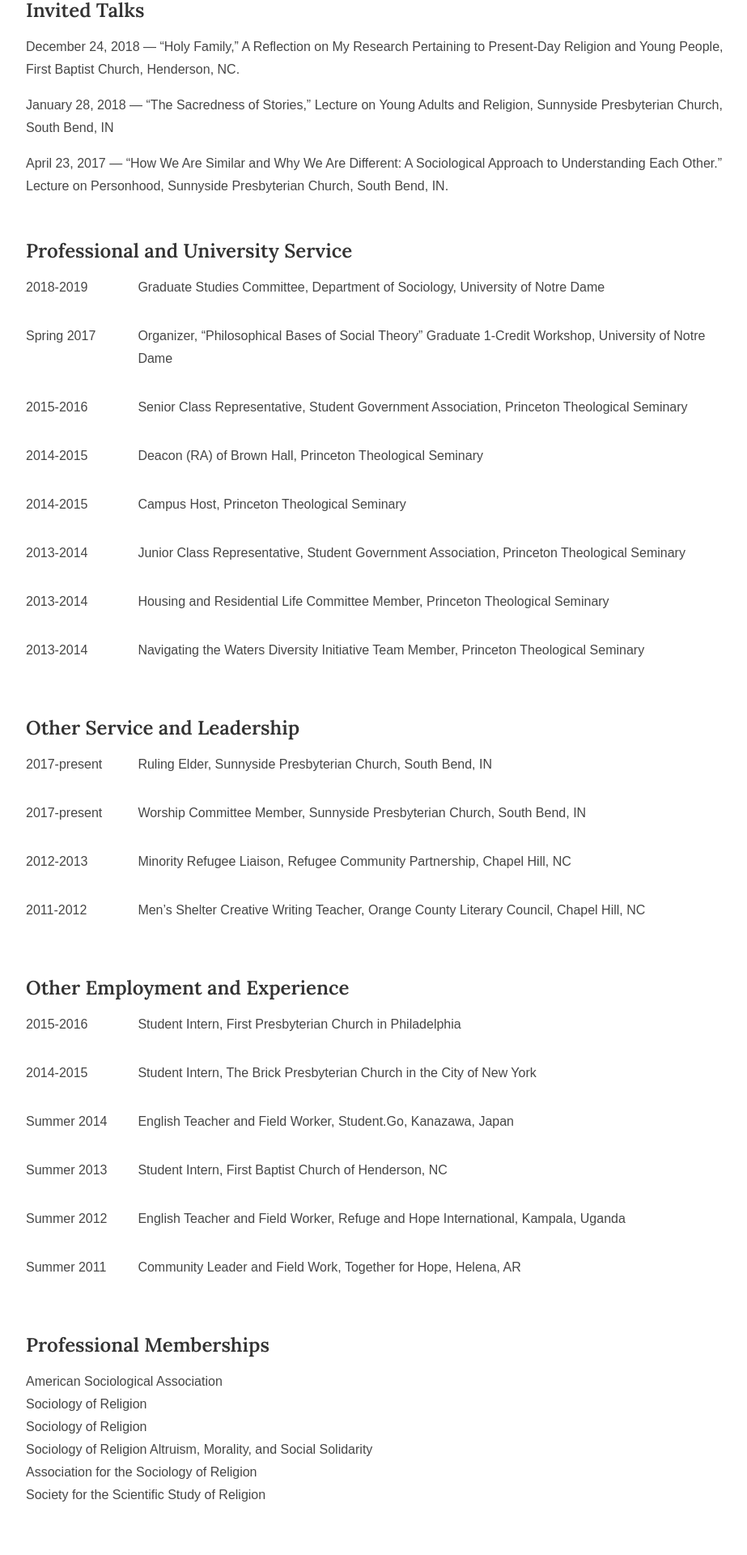
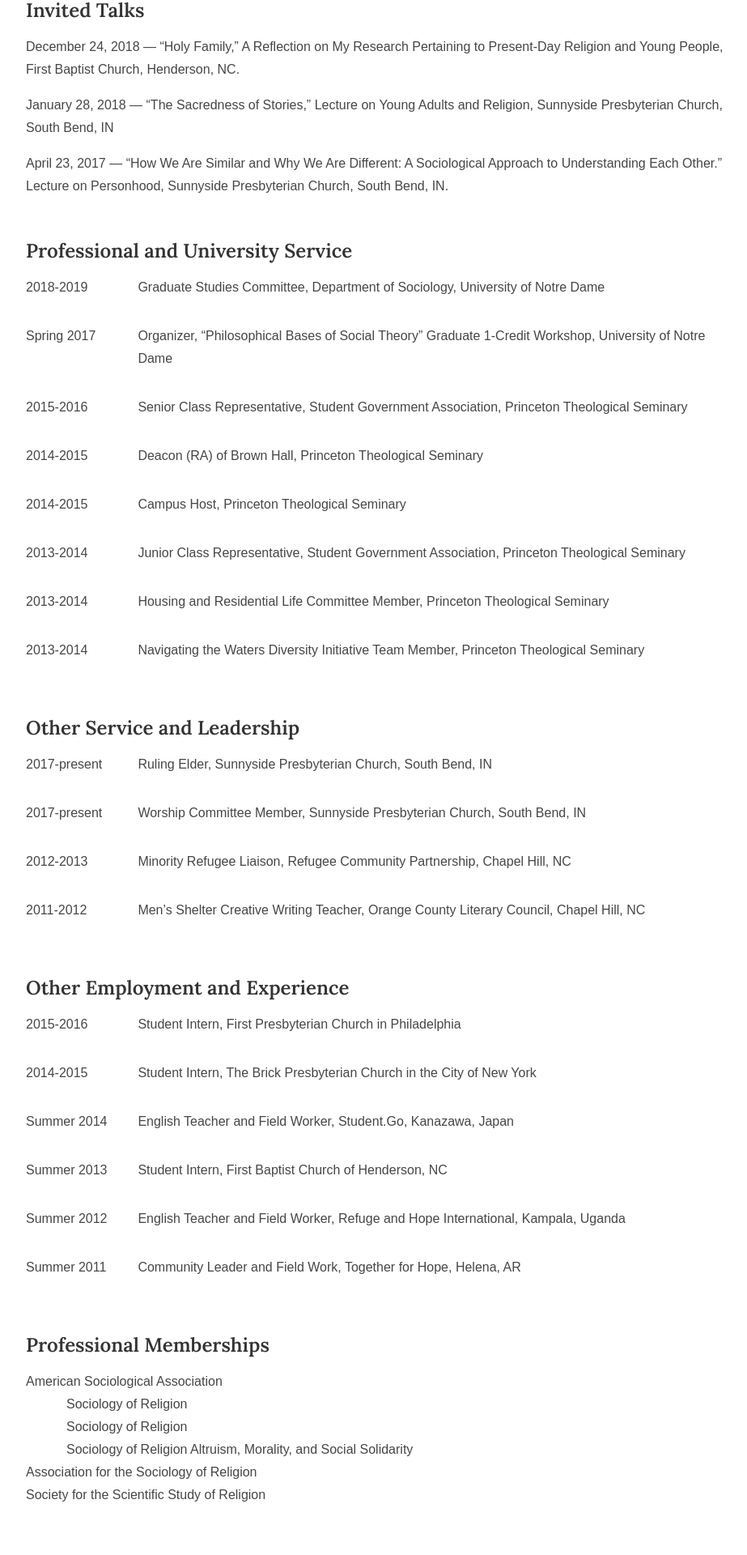
Before and after one commit to michaelrotolo/github.io, a Jekyll site: the page built from cv/index.html, in a window 1280 px wide. Shown: the part 3205-5125 px from the top of the page at 81% size, without its empty margins (160-1083 px from the left). Built offline with Jekyll 4.4.1, drawn with Linux system fonts in a browser that asks for light colours; some web fonts are replaced.

Commit message:
Update main.css

```diff
--- a/css/main.css
+++ b/css/main.css
@@ -81,6 +81,10 @@
     line-height: 28px;
     color: #464646;
 }
+.indent {
+    display:inline-block;
+    text-indent: 50px;
+}
 
 @media only screen and (min-width: 580px) {
     body {
```
